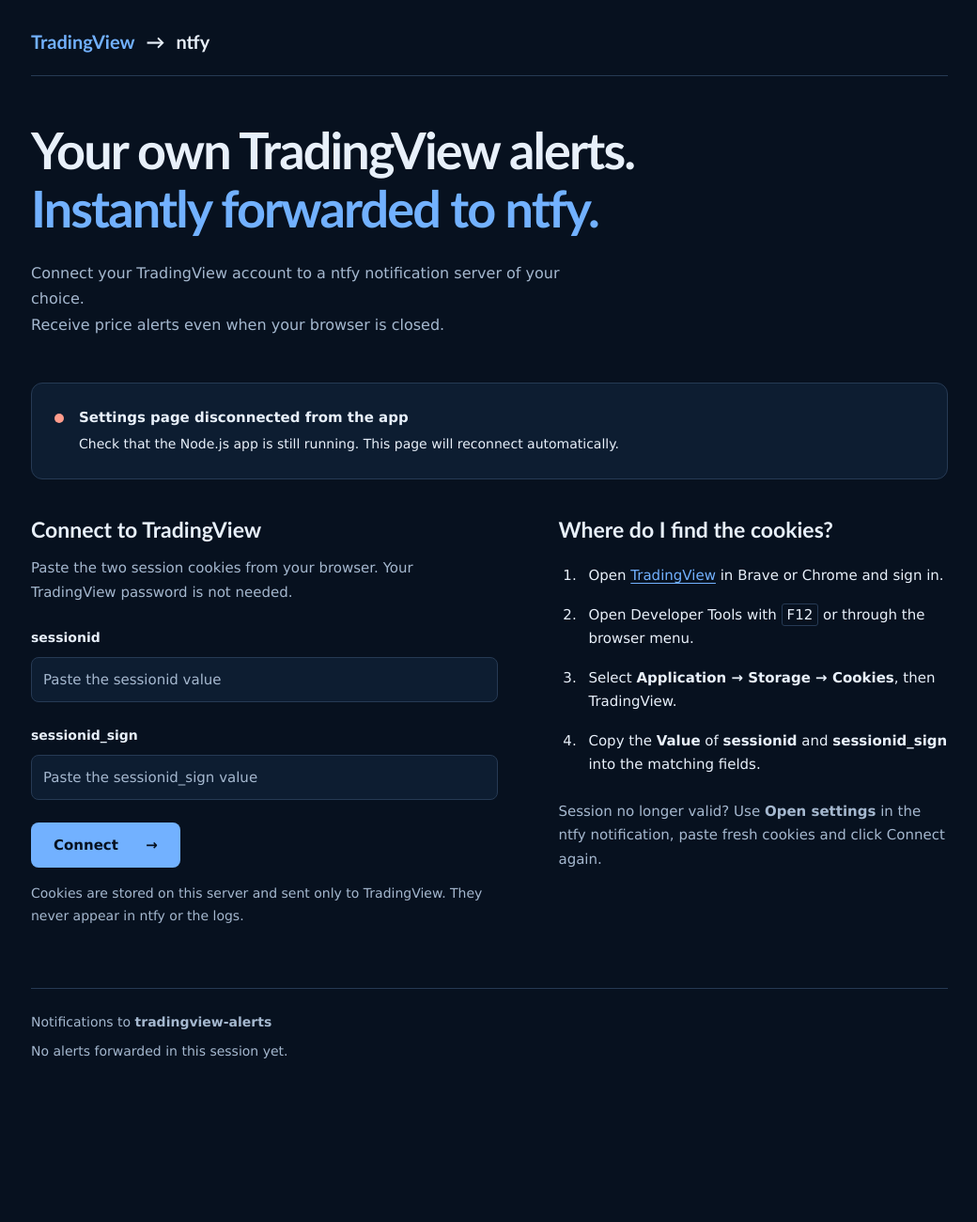
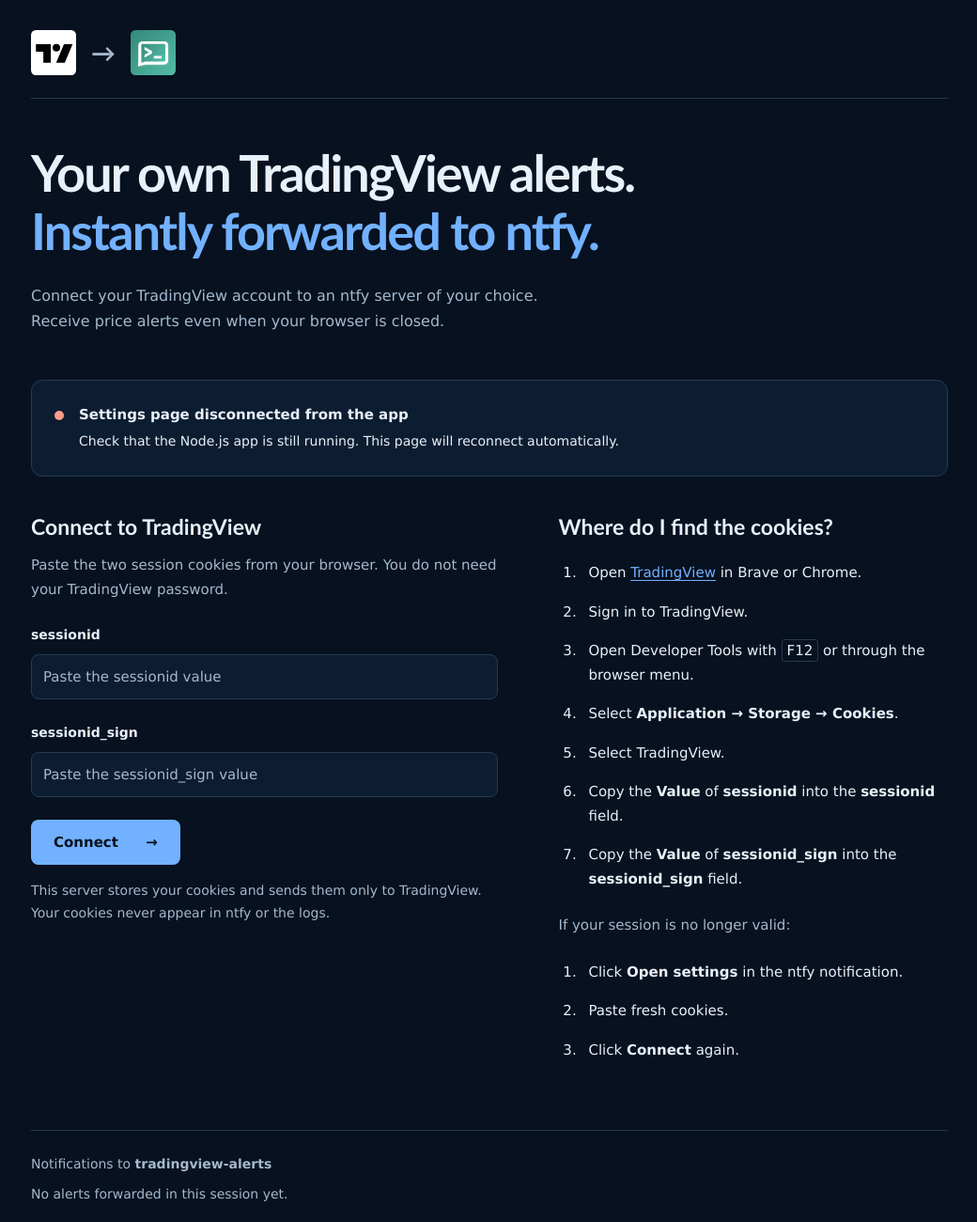
Before and after one commit to snailBoob/tvntfyalerts, a website: page public/index.html in a window 1280 px wide. Shown: the whole page at 94% size, without its empty margins (119-1159 px from the left). Before the commit the page ends 1163 px from the top, so only its background shows below. Drawn offline with Linux system fonts and the light colour scheme; no server answers.

Commit message:
Release 1.0.1 with branded icons and clearer setup instructions

```diff
--- a/app.mjs
+++ b/app.mjs
@@ -73,7 +73,7 @@ export function createApp({ relay, delivery, config, envPath = '.env' }) {
         } finally { saving = false; broadcast(); }
         return;
       }
-      const files = { '/': ['index.html', 'text/html; charset=utf-8'], '/style.css': ['style.css', 'text/css'], '/client.js': ['client.js', 'text/javascript'], '/logo.png': ['logo.png', 'image/png'], '/favicon.ico': ['favicon.ico', 'image/x-icon'], '/apple-touch-icon.png': ['apple-touch-icon.png', 'image/png'] };
+      const files = { '/': ['index.html', 'text/html; charset=utf-8'], '/style.css': ['style.css', 'text/css'], '/client.js': ['client.js', 'text/javascript'], '/logo.png': ['logo.png', 'image/png'], '/favicon.ico': ['favicon.ico', 'image/x-icon'], '/apple-touch-icon.png': ['apple-touch-icon.png', 'image/png'], '/tradingview.svg': ['tradingview.svg', 'image/svg+xml'], '/ntfy.svg': ['ntfy.svg', 'image/svg+xml'] };
       if (req.method === 'GET' && files[req.url]) {
         const [file, type] = files[req.url];
         const data = await readFile(new URL(`./public/${file}`, import.meta.url));
--- a/compose.yml
+++ b/compose.yml
@@ -1,7 +1,7 @@
 name: tv-ntfy
 services:
   app:
-    image: ghcr.io/snailboob/tvntfyalerts:1.0.0
+    image: ghcr.io/snailboob/tvntfyalerts:1.0.1
     init: true
     restart: unless-stopped
     stop_grace_period: 20s
--- a/package.json
+++ b/package.json
@@ -1,6 +1,6 @@
 {
   "name": "tvntfyalerts",
-  "version": "1.0.0",
+  "version": "1.0.1",
   "private": true,
   "type": "module",
   "engines": { "node": ">=20.12" },
--- a/public/index.html
+++ b/public/index.html
@@ -12,10 +12,10 @@
 </head>
 <body>
   <main>
-    <header><span class="wordmark"><span class="brand-accent">TradingView</span><span aria-hidden="true">→</span><span>ntfy</span></span></header>
+    <header><span class="wordmark" role="img" aria-label="TradingView to ntfy"><img class="brand-logo" src="/tradingview.svg" alt="" width="48" height="48"><span class="brand-arrow" aria-hidden="true">→</span><img class="brand-logo" src="/ntfy.svg" alt="" width="48" height="48"></span></header>
     <section class="intro">
       <h1>Your own TradingView alerts.<br><span>Instantly forwarded to ntfy.</span></h1>
-      <p>Connect your TradingView account to a ntfy notification server of your choice.<br>Receive price alerts even when your browser is closed.</p>
+      <p>Connect your TradingView account to an ntfy server of your choice.<br>Receive price alerts even when your browser is closed.</p>
     </section>
     <section class="connection" aria-label="Connection status" aria-live="polite">
       <span id="dot" class="dot" aria-hidden="true"></span>
@@ -24,7 +24,7 @@
     <div class="setup">
       <section aria-labelledby="form-title">
         <h2 id="form-title">Connect to TradingView</h2>
-        <p class="muted">Paste the two session cookies from your browser. Your TradingView password is not needed.</p>
+        <p class="muted">Paste the two session cookies from your browser. You do not need your TradingView password.</p>
         <form id="cookies">
           <label for="sessionid">sessionid</label>
           <input id="sessionid" name="sessionid" type="password" autocomplete="off" spellcheck="false" required maxlength="4096" placeholder="Paste the sessionid value">
@@ -33,17 +33,25 @@
           <button id="connect" type="submit">Connect <span aria-hidden="true">→</span></button>
           <p id="result" role="status" aria-live="polite"></p>
         </form>
-        <p class="privacy">Cookies are stored on this server and sent only to TradingView. They never appear in ntfy or the logs.</p>
+        <p class="privacy">This server stores your cookies and sends them only to TradingView. Your cookies never appear in ntfy or the logs.</p>
       </section>
       <aside>
         <h2>Where do I find the cookies?</h2>
         <ol>
-          <li>Open <a href="https://www.tradingview.com/chart/" target="_blank" rel="noreferrer">TradingView</a> in Brave or Chrome and sign in.</li>
+          <li>Open <a href="https://www.tradingview.com/chart/" target="_blank" rel="noreferrer">TradingView</a> in Brave or Chrome.</li>
+          <li>Sign in to TradingView.</li>
           <li>Open Developer Tools with <kbd>F12</kbd> or through the browser menu.</li>
-          <li>Select <strong>Application → Storage → Cookies</strong>, then TradingView.</li>
-          <li>Copy the <strong>Value</strong> of <strong>sessionid</strong> and <strong>sessionid_sign</strong> into the matching fields.</li>
+          <li>Select <strong>Application → Storage → Cookies</strong>.</li>
+          <li>Select TradingView.</li>
+          <li>Copy the <strong>Value</strong> of <strong>sessionid</strong> into the <strong>sessionid</strong> field.</li>
+          <li>Copy the <strong>Value</strong> of <strong>sessionid_sign</strong> into the <strong>sessionid_sign</strong> field.</li>
         </ol>
-        <p class="muted">Session no longer valid? Use <strong>Open settings</strong> in the ntfy notification, paste fresh cookies and click Connect again.</p>
+        <p class="muted">If your session is no longer valid:</p>
+        <ol>
+          <li>Click <strong>Open settings</strong> in the ntfy notification.</li>
+          <li>Paste fresh cookies.</li>
+          <li>Click <strong>Connect</strong> again.</li>
+        </ol>
       </aside>
     </div>
     <footer><span>Notifications to <strong id="destination">tradingview-alerts</strong></span><span id="last-sent">No alerts forwarded in this session yet.</span></footer>
--- a/public/style.css
+++ b/public/style.css
@@ -8,8 +8,10 @@
 body { margin: 0; background: var(--bg); color: var(--text); font: 15px/1.7 var(--body); }
 main { max-width: 1024px; margin: auto; padding: var(--sp-8) var(--sp-6); }
 header { display: flex; justify-content: space-between; gap: var(--sp-4); align-items: center; border-bottom: 1px solid var(--border); padding-bottom: var(--sp-6); }
-.wordmark { display: flex; align-items: center; gap: var(--sp-3); font: bold 20px var(--display); }
-.brand-accent, h1 span { color: var(--accent); }
+.wordmark { display: flex; align-items: center; gap: var(--sp-4); font: bold 20px var(--display); }
+.brand-logo { display: block; width: 48px; height: 48px; border-radius: 5.14px; overflow: hidden; }
+.brand-arrow { font-size: 26px; color: var(--muted); }
+h1 span { color: var(--accent); }
 h1,h2 { font-family: var(--display); text-wrap: balance; line-height: 1.15; }
 h1 { font-size: clamp(36px, 5vw, 54px); letter-spacing: -0.035em; margin: 0 0 var(--sp-6); }
 h2 { font-size: 23px; margin: 0 0 var(--sp-4); }
```
Also changed, not shown: RELEASE_NOTES.md (+8 -2 lines), README.md, public/apple-touch-icon.png, public/favicon.ico, public/ntfy.svg (added), public/tradingview.svg (added), 2 other files.
